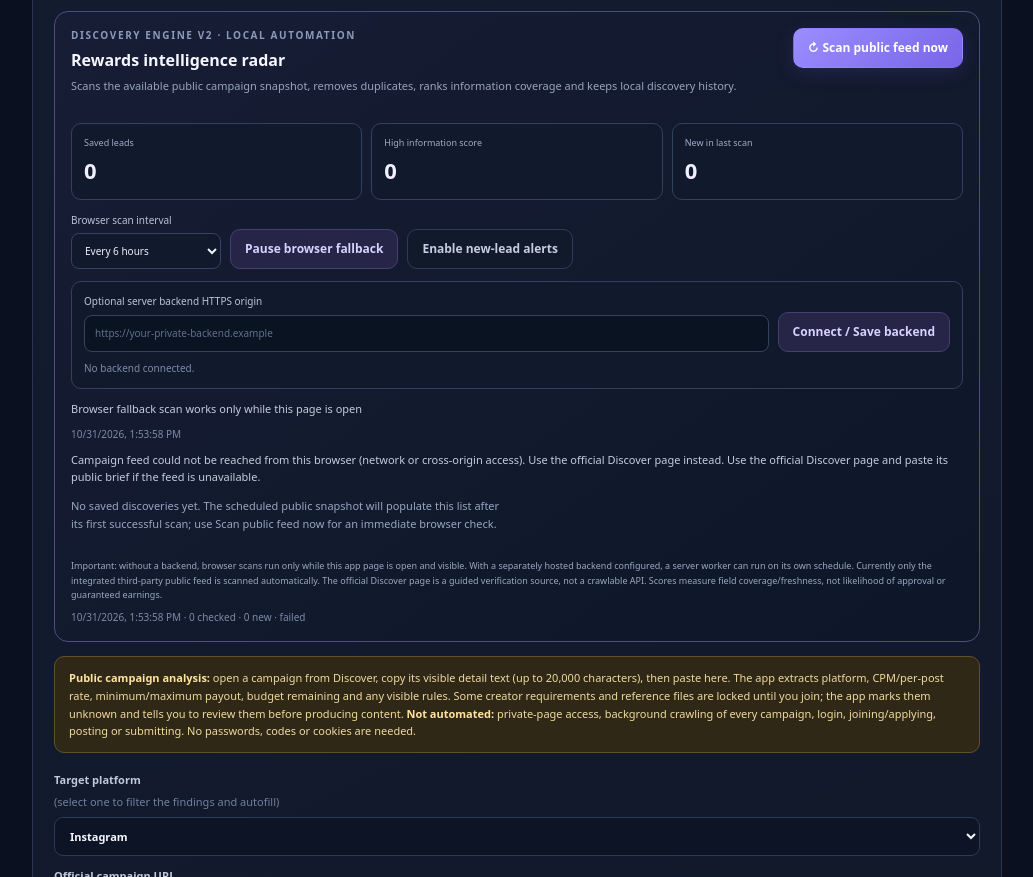
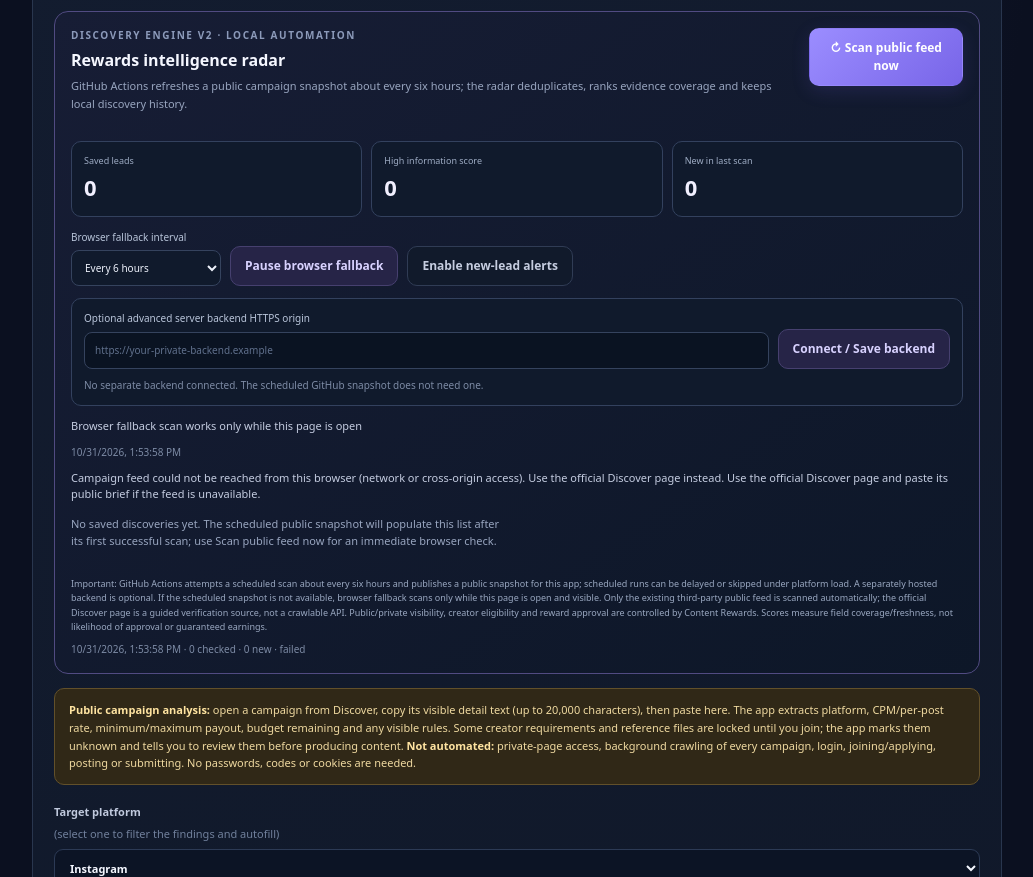
Before and after one commit to fayisaftha786/-ai-commerce-hub-, a website: page content-rewards-assistant/index.html in a window 1280 px wide. Shown: the part 3468-4345 px from the top of the page, without its empty margins (242-1275 px from the left). Drawn offline with Linux system fonts and the light colour scheme; no server answers.

Commit message:
Explain scheduled GitHub discovery and optional backend in radar UI

```diff
--- a/content-rewards-assistant/index.html
+++ b/content-rewards-assistant/index.html
@@ -150,13 +150,13 @@
     <p class="feed-disclaimer">Important: this is scraped third-party market data, not an official Content Rewards API or live campaign confirmation. Snapshot dates are shown; stale or unknown data must be treated as unverified. Campaign availability, remaining budget, platform acceptance, creator eligibility and all rules must be checked on the official campaign page. This feed never joins, applies, posts or submits for you.</p>
   </section>
   <section class="campaign-feed-panel discovery-v2-panel" aria-labelledby="discovery-v2-heading">
-    <div class="feed-heading"><div><div class="section-kicker">DISCOVERY ENGINE V2 · LOCAL AUTOMATION</div><h3 id="discovery-v2-heading">Rewards intelligence radar</h3><p class="muted small-text">Scans the available public campaign snapshot, removes duplicates, ranks information coverage and keeps local discovery history.</p></div><button class="button button-primary" id="discovery-scan-now" type="button">↻ Scan now</button></div>
+    <div class="feed-heading"><div><div class="section-kicker">DISCOVERY ENGINE V2 · LOCAL AUTOMATION</div><h3 id="discovery-v2-heading">Rewards intelligence radar</h3><p class="muted small-text">GitHub Actions refreshes a public campaign snapshot about every six hours; the radar deduplicates, ranks evidence coverage and keeps local discovery history.</p></div><button class="button button-primary" id="discovery-scan-now" type="button">↻ Scan now</button></div>
     <div class="discovery-metrics"><article><small>Saved leads</small><strong id="discovery-total">0</strong></article><article><small>High information score</small><strong id="discovery-high">0</strong></article><article><small>New in last scan</small><strong id="discovery-new">—</strong></article></div>
-    <div class="discovery-controls"><label>Browser scan interval<select id="discovery-interval"><option value="1">Every 1 hour</option><option value="3">Every 3 hours</option><option value="6">Every 6 hours</option><option value="12">Every 12 hours</option><option value="24">Every 24 hours</option></select></label><button class="button button-secondary" id="discovery-toggle" type="button">Pause browser scan</button><button class="button button-quiet" id="discovery-notify" type="button">Enable new-lead alerts</button></div>
-    <div class="discovery-backend-config"><label for="discovery-backend-url">Optional server backend HTTPS origin<input id="discovery-backend-url" type="url" inputmode="url" placeholder="https://your-private-backend.example" autocomplete="url"></label><button class="button button-secondary" id="discovery-save-backend" type="button">Connect / Save backend</button><p id="discovery-backend-status" class="tiny-note" role="status" aria-live="polite">No backend connected.</p></div>
+    <div class="discovery-controls"><label>Browser fallback interval<select id="discovery-interval"><option value="1">Every 1 hour</option><option value="3">Every 3 hours</option><option value="6">Every 6 hours</option><option value="12">Every 12 hours</option><option value="24">Every 24 hours</option></select></label><button class="button button-secondary" id="discovery-toggle" type="button">Pause browser fallback</button><button class="button button-quiet" id="discovery-notify" type="button">Enable new-lead alerts</button></div>
+    <div class="discovery-backend-config"><label for="discovery-backend-url">Optional advanced server backend HTTPS origin<input id="discovery-backend-url" type="url" inputmode="url" placeholder="https://your-private-backend.example" autocomplete="url"></label><button class="button button-secondary" id="discovery-save-backend" type="button">Connect / Save backend</button><p id="discovery-backend-status" class="tiny-note" role="status" aria-live="polite">No separate backend connected. The scheduled GitHub snapshot does not need one.</p></div>
     <p id="discovery-mode" class="feed-status">Auto-scan status loading…</p><p id="discovery-last-scan" class="tiny-note">Not scanned yet</p><p id="discovery-status" class="feed-status" role="status" aria-live="polite">Ready to scan.</p>
     <div id="discovery-list" class="discovery-list"><p class="muted small-text">Loading saved discoveries…</p></div>
-    <p class="feed-disclaimer">Important: without a backend, browser scans run only while this app page is open and visible. With a separately hosted backend configured, a server worker can run on its own schedule. Currently only the integrated third-party public feed is scanned automatically. The official Discover page is a guided verification source, not a crawlable API. Scores measure field coverage/freshness, not likelihood of approval or guaranteed earnings.</p>
+    <p class="feed-disclaimer">Important: GitHub Actions attempts a scheduled scan about every six hours and publishes a public snapshot for this app; scheduled runs can be delayed or skipped under platform load. A separately hosted backend is optional. If the scheduled snapshot is not available, browser fallback scans only while this page is open and visible. Only the existing third-party public feed is scanned automatically; the official Discover page is a guided verification source, not a crawlable API. Public/private visibility, creator eligibility and reward approval are controlled by Content Rewards. Scores measure field coverage/freshness, not likelihood of approval or guaranteed earnings.</p>
     <p id="discovery-history" class="tiny-note">No scan history yet.</p>
   </section>
   <div class="account-warning"><strong>Public campaign analysis:</strong> open a campaign from Discover, copy its visible detail text (up to 20,000 characters), then paste here. The app extracts platform, CPM/per-post rate, minimum/maximum payout, budget remaining and any visible rules. Some creator requirements and reference files are locked until you join; the app marks them unknown and tells you to review them before producing content. <strong>Not automated:</strong> private-page access, background crawling of every campaign, login, joining/applying, posting or submitting. No passwords, codes or cookies are needed.</div>
```
